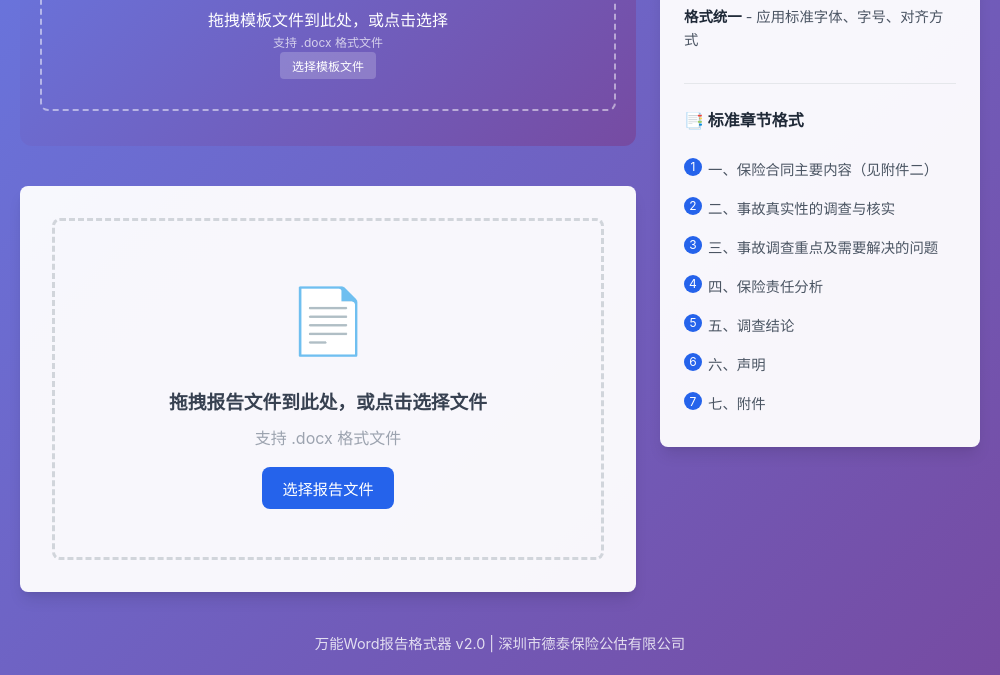
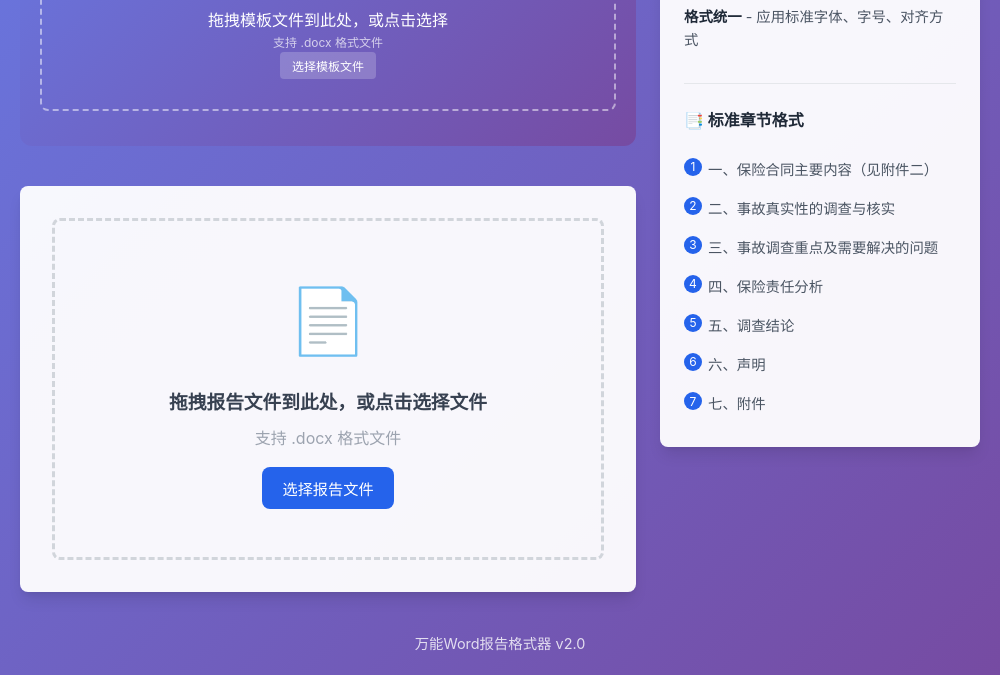
Before and after one commit to jluo9026-cmyk/case-processor, an Electron app: page templates/index.html in a window 1000 px wide. Shown: the part 447-1122 px from the top of the page. Drawn offline with Linux system fonts and the light colour scheme; no server answers.

Commit message:
fix: remove company name from report standardize tool footer

```diff
--- a/templates/index.html
+++ b/templates/index.html
@@ -334,7 +334,7 @@
     </div>
 
     <footer class="footer">
-        <p>万能Word报告格式器 v2.0 | 深圳市德泰保险公估有限公司</p>
+        <p>万能Word报告格式器 v2.0</p>
     </footer>
 
     <script src="/static/js/app.js"></script>
```
